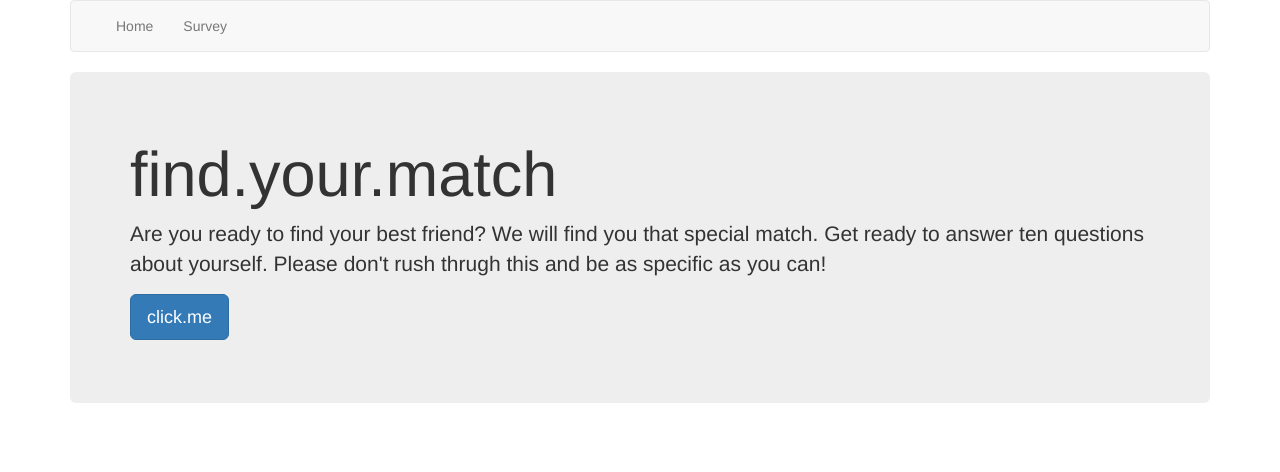
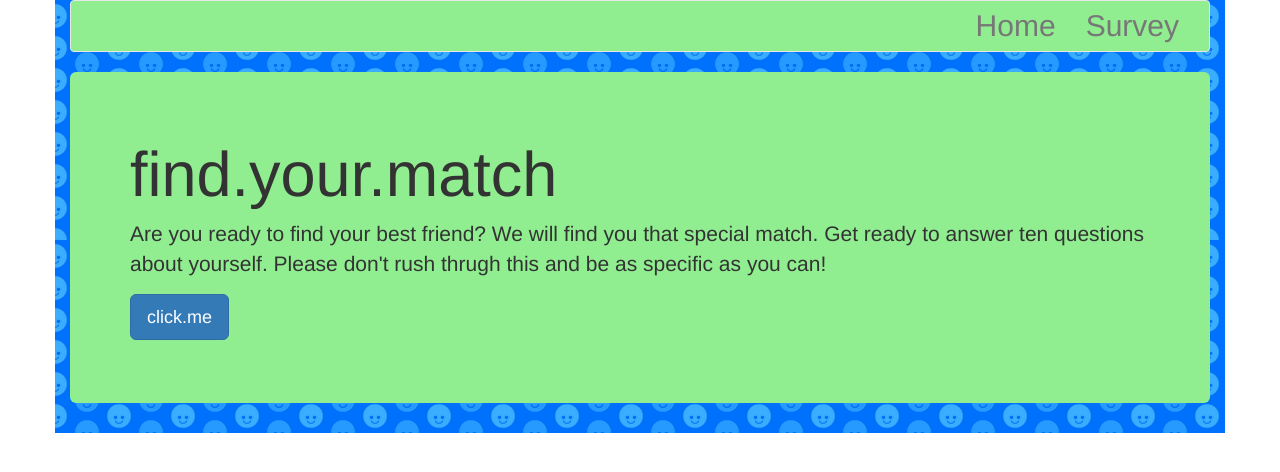
Before and after one commit to mgusmano84/Friend-Finder, a website: page app/public/home.html in a window 1280 px wide. Drawn offline with nearby package versions, Linux system fonts and the light colour scheme.

Commit message:
adding style to main pages

```diff
--- a/app/public/css/style.css
+++ b/app/public/css/style.css
@@ -3,6 +3,20 @@
 .bar {
 	background-color: yellow
 }
+
+.jum {
+	background-color: lightgreen;
+}
+
+.nav2 {
+	background-color: lightgreen;
+}
+
+.font2 {
+	font-size: 30px;
+	color: black;
+}
+
 
 
 /*survey.html*/
@@ -14,10 +28,15 @@
 
 }
 
+.cont2 {
+	background-image: url("../images/mii.JPG");
+
+}
+
 .back1 {
 	background-color: lightgreen;
 }
 
 .back2 {
-	background-color: lightblue;
+	background-color: lightgreen;
 }
--- a/app/public/home.html
+++ b/app/public/home.html
@@ -11,9 +11,9 @@
 </head>
 <body>
 
-	<div class="container">
+	<div class="container cont2">
 
-		<nav class="navbar navbar-default">
+		<nav class="navbar navbar-default nav2">
   				<div class="container-fluid">
    				 <!-- Brand and toggle get grouped for better mobile display -->
     			<div class="navbar-header">
@@ -25,15 +25,15 @@
      			 	</button>
       			</div>
 				<div class="collapse navbar-collapse" id="bs-example-navbar-collapse-1">
-      				<ul class="nav navbar-nav">
-        				<li><a href="#">Home</a></li>
-       				 	<li><a href="#">Survey</a></li>
+      				<ul class="nav navbar-nav navbar-right">
+        				<li><a href="#" class="font2">Home</a></li>
+       				 	<li><a href="#" class="font2">Survey</a></li>
      				</ul>
     			</div><!-- /.navbar-collapse -->
   				</div><!-- /.container-fluid -->
 		</nav>
 
-		<div class="jumbotron">
+		<div class="jumbotron jum">
   			<h1>find.your.match</h1>
   			<p>Are you ready to find your best friend?  We will find you that special match.  Get ready to answer ten questions about yourself.  Please don't rush thrugh this and be as specific as you can!</p>
   			<p><a class="btn btn-primary btn-lg" href="#" role="button">click.me</a></p>
```
Also changed, not shown: app/public/survey.html (+6 -5 lines), app/public/images/Mii.JPG (added), 1 other file.
